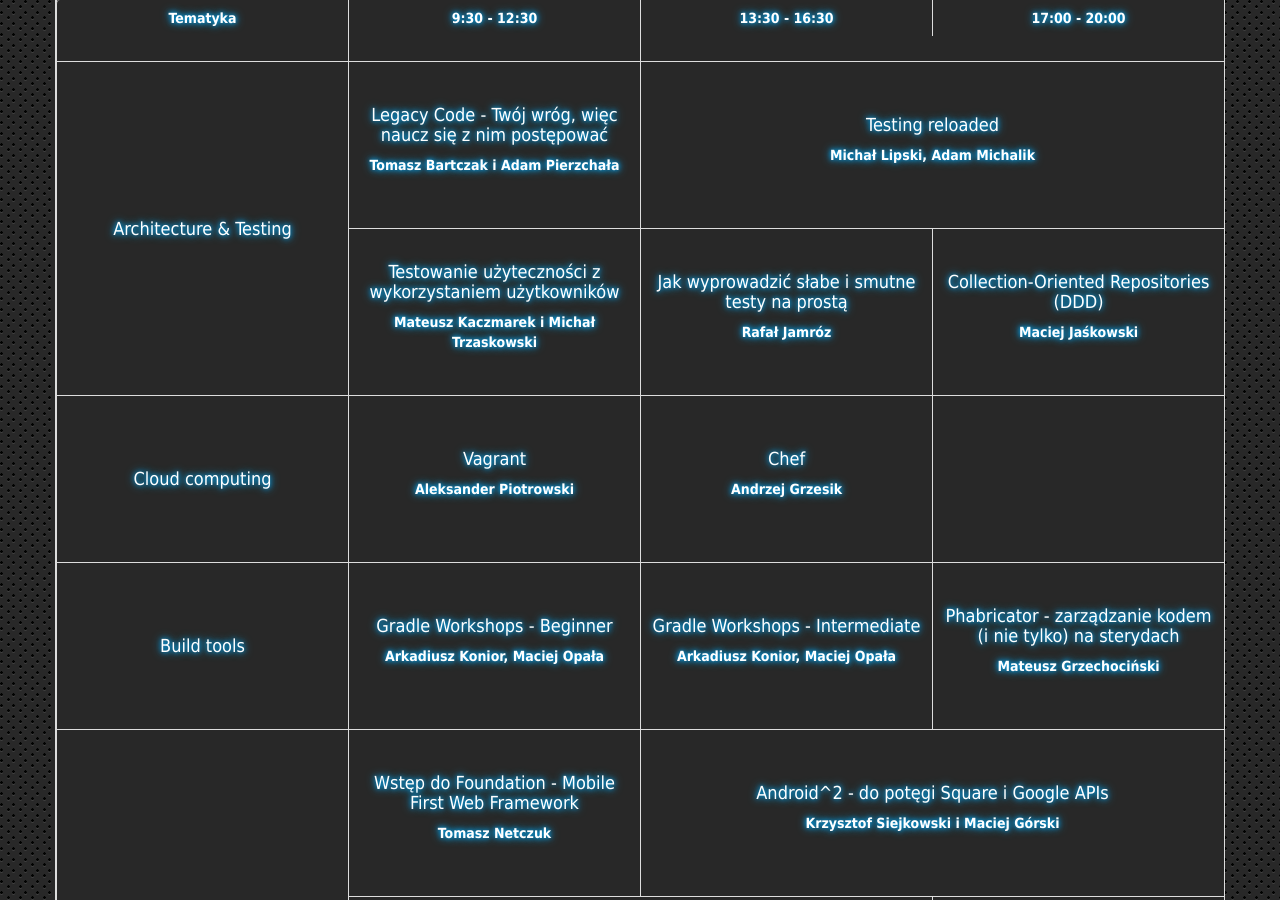
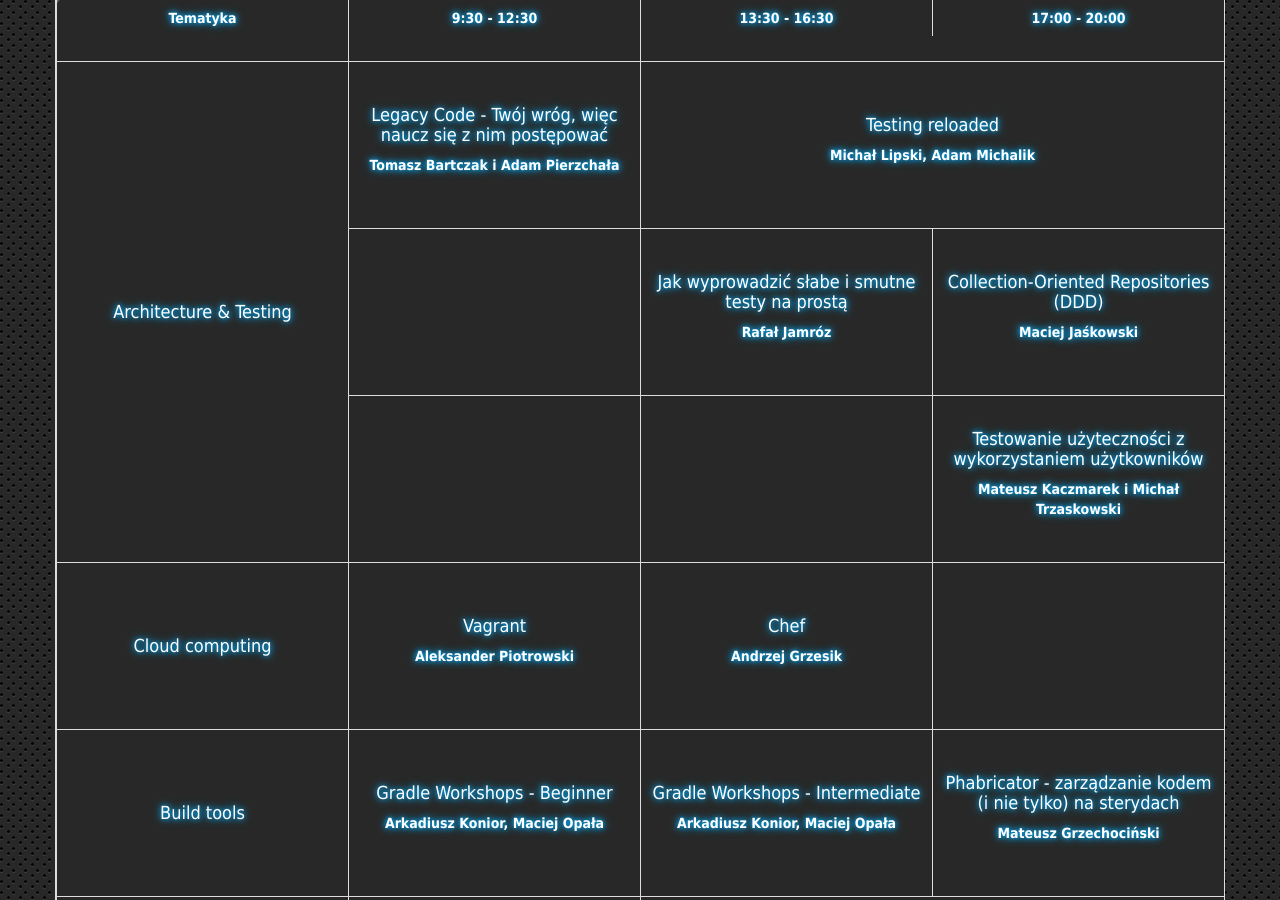
Before and after one commit to wojtekerbetowski/warsjawa2013, a Jekyll site: the page built from index.html, in a window 1280 px wide and 900 px high, scrolled down 2948 px. Built offline with Jekyll 4.4.1, drawn with Linux system fonts in a browser that asks for light colours; some of the changed lines change nothing that is shown.

Commit message:
Agenda change

```diff
--- a/index.html
+++ b/index.html
@@ -232,16 +232,7 @@
         Co można z tym zrobić? Jak tworzyć testy którę będa wspierać development, design oraz refactoring aplikacji? Ile testów naprawdę potrzebujemy? Może jak napiszemy ich mniej będziemy mogli programować szybciej?<br/><br/>
 		Podczas warsztatu spróbujemy udzielić odpowiedzi na te pytania. Dowiemy się jak rozpoznawać najczęściej popełniane błędy podczas pracy w TDD i przy tworzeniu testów oraz wykrywać \"code smells\" i \"anti-patterns\" w kodzie testowym.  Nauczymy się ich unikać oraz zmieniać testy na utrzymywalne i przydatne, tak żebyś nie bał się refactorować swojego kodu."
     - talks:
-      - id: usabilitiTesting
-        title: Testowanie użyteczności z wykorzystaniem użytkowników
-        speaker:
-          name: Mateusz Kaczmarek i Michał Trzaskowski
-          photo: /img/tbd.png
-          bio: "TBD"
-        slots: 1
-        spots: 30
-        description: "Prelegent potwierdzony. Wkrótce pojawi się więcej informacji."
-        requirements: "TBD"
+      - id: empty
 
       - id: smutneTesty
         title: Jak wyprowadzić słabe i smutne testy na prostą
@@ -264,6 +255,21 @@
         description: "Vaughn Vernon w \"Implementing Domain Driven Design\" wprowadza pojęcie Collection-Oriented Repositories.<br/>Takie repozytorium powinno wyglądać jak java.util.Set (podobny
 interfejs) oraz zachowywać się jak Set. W szczególności obiekt wyjęty z takiego repozytorium, jeśli zostanie zmieniony, powinien zostać zmieniony w repozytorium (i bazie danych) bez żadnych dodatkowych operacji na repozytorium.<br/><br/>Podczas warsztatu sprawdzimy empirycznie, czy stworzenie takiego repozytorium (Java + JPA2) jest możliwe, jakie przynosi korzyści, a jakie ma wady. Będzie też okazja zobaczyć w akcji inne wzorce DDD."
         requirements: "Laptop z ulubionym IDE oraz sforkowanym, ściągniętym i uruchomionym projektem z GitHuba. Minimalne doświadczenie w JPA2 lub Hibernate"
+    - talks:
+
+      - id: empty
+      - id: empty
+      - id: usabilitiTesting
+        title: Testowanie użyteczności z wykorzystaniem użytkowników
+        speaker:
+          name: Mateusz Kaczmarek i Michał Trzaskowski
+          photo: /img/tbd.png
+          bio: "TBD"
+        slots: 1
+        spots: 30
+        description: "Prelegent potwierdzony. Wkrótce pojawi się więcej informacji."
+        requirements: "TBD"
+
 
 - name: Cloud computing
   paths:
```
